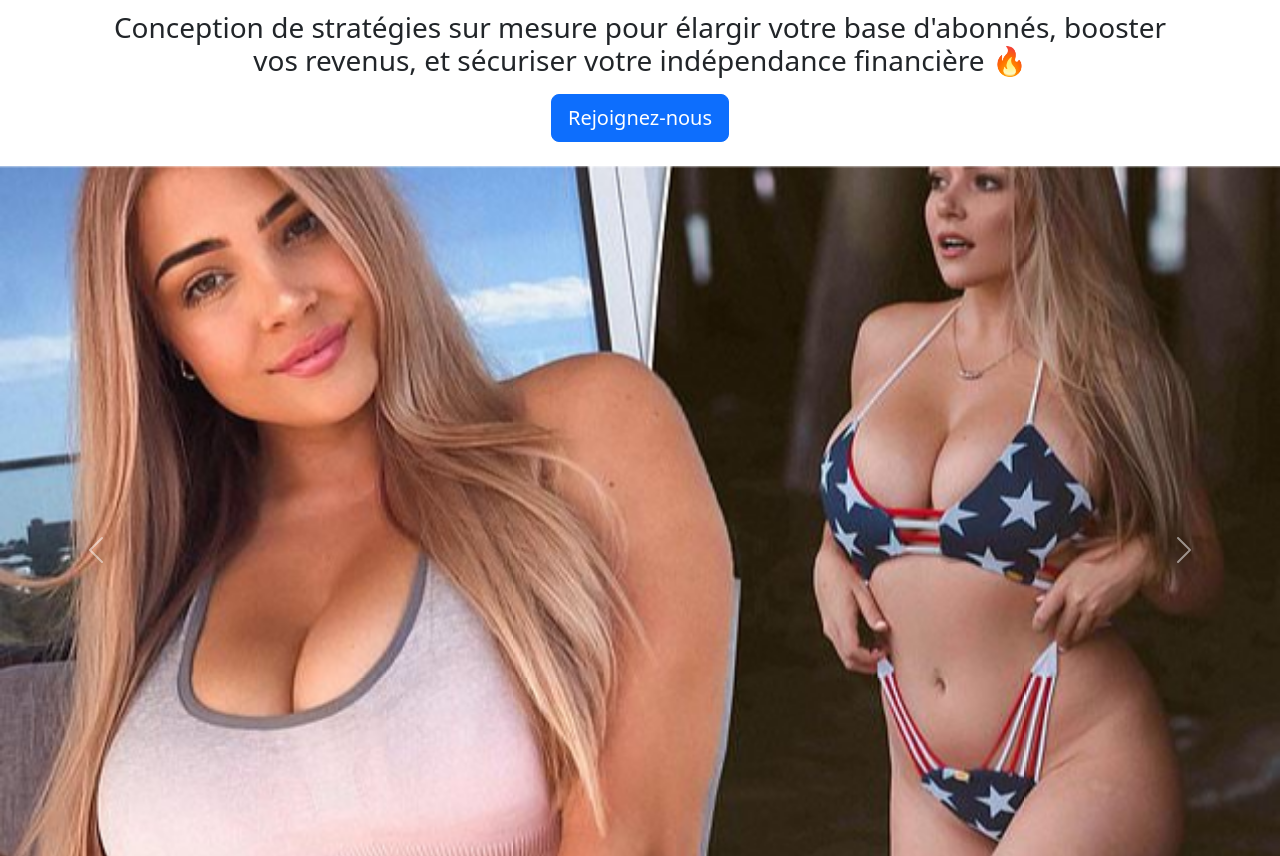
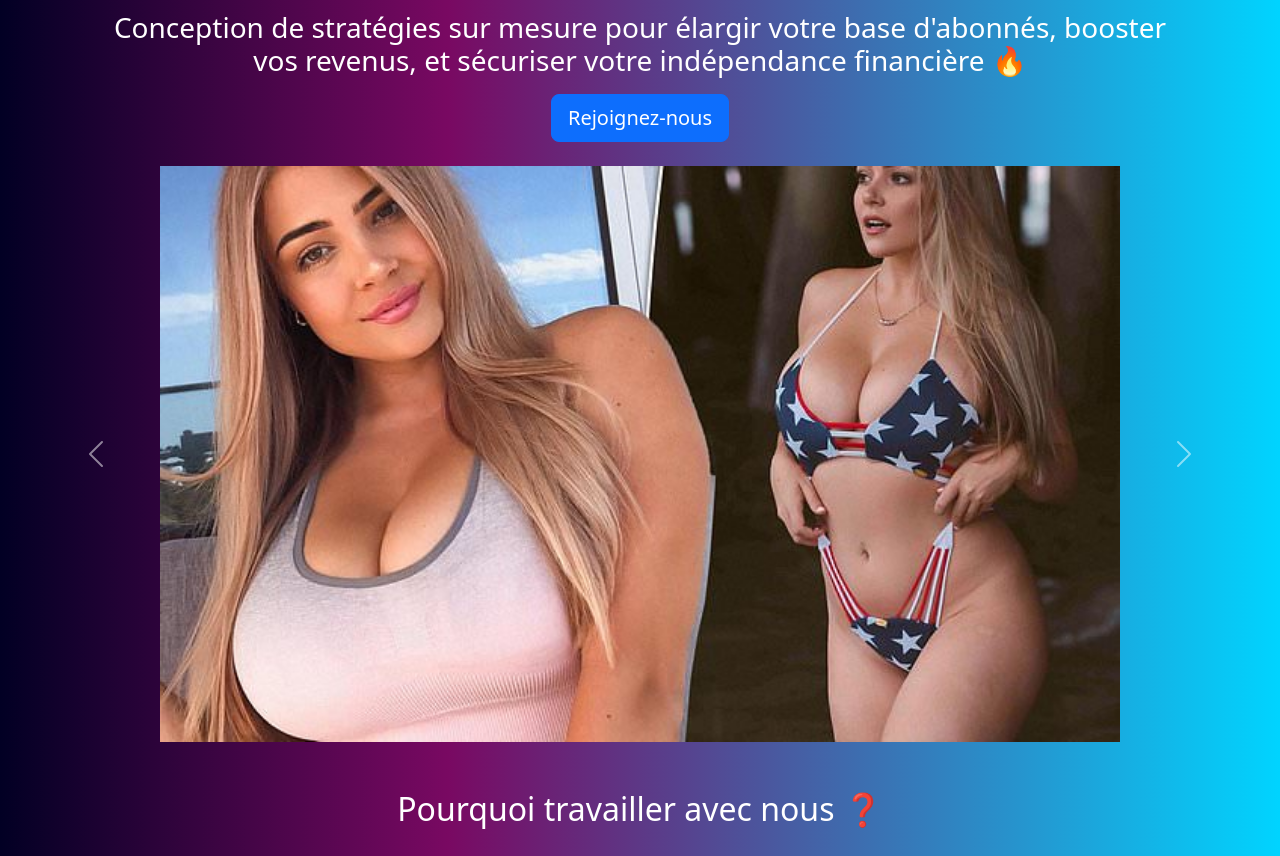
Before and after one commit to AbdouScript/Model-sFansAgency, a plain HTML site: page index.html in a window 1280 px wide. Shown: the part 327-1183 px from the top of the page. Drawn offline with nearby package versions, Linux system fonts and the light colour scheme; a script that the page names is missing.

Commit message:
bg radiant

```diff
--- a/style.css
+++ b/style.css
@@ -1,5 +1,8 @@
 body {
   overflow-x: hidden;
+  background: rgb(2,0,36);
+  background: linear-gradient(90deg, rgba(2,0,36,1) 0%, rgba(121,9,98,1) 35%, rgba(0,212,255,1) 100%);
+  color: white;
 }
 
 @media (max-width: 768px) {
@@ -30,6 +33,12 @@ body {
   text-overflow: ellipsis; /* Ajoute des ellipses pour le texte qui déborde */
 }
 
+
+.carousel-item img {
+  max-width: 75%; /* Ajustez ce pourcentage selon la taille désirée */
+  margin: auto; /* Centre l'image horizontalement */
+  display: block; /* Assure que margin: auto fonctionne correctement */
+}
 
   .highlight {
     color: red;
@@ -107,6 +116,10 @@ footer .fab {
   color: white; /* Icônes en blanc */
 }
 
+.no-underline {
+  text-decoration: none;
+}
+
 h1 {
   color: black;
 }
```
